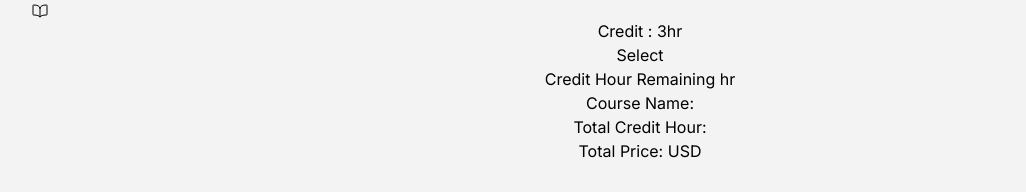
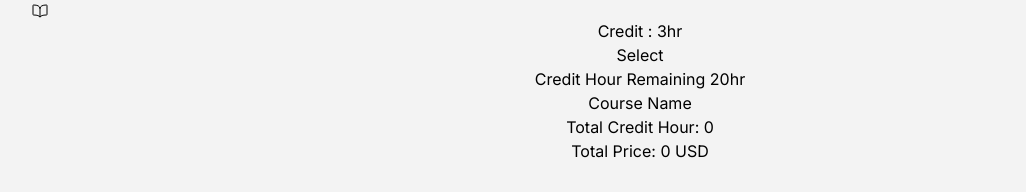
Before and after one commit to nahin222/course-registration-final, a React (Vite) app: page / in a window 1280 px wide. Shown: the part 2653-2845 px from the top of the page, without its empty margins (0-1026 px from the left). Built offline with nearby package versions, Linux system fonts and the light colour scheme.

Commit message:
select course done

```diff
--- a/src/App.jsx
+++ b/src/App.jsx
@@ -7,9 +7,12 @@ import Cart from './components/Cart/Cart';
 function App() {
   const [creditCount, setCreditCount] = useState(0);
   const [courseList, setCourseList] = useState([]);
+  const [totalPrice, setTotalPrice] = useState(0);
 
   const handleSelect=(course)=>{
     setCourseList([...courseList,course]);
+    setCreditCount(creditCount+course.credit);
+    setTotalPrice(totalPrice+course.price);
   }
 
   //importing courses data from json
@@ -19,7 +22,7 @@ function App() {
       <Header></Header>
       <div className='flex max-w-7xl mx-auto'>
         <Courses className='' handleSelect={handleSelect}></Courses>
-        <Cart courseList={courseList}></Cart>
+        <Cart courseList={courseList} creditCount={creditCount} totalPrice={totalPrice}></Cart>
       </div>
 
     </>
--- a/src/components/Cart/Cart.jsx
+++ b/src/components/Cart/Cart.jsx
@@ -1,20 +1,27 @@
 import PropTypes from 'prop-types';
 
-const Cart = ({courseList}) => {
+const Cart = ({ courseList, creditCount, totalPrice }) => {
+
+    const maxCredit = 20;
+
     return (
         <div className='bg-white rounded-xl p-3 mb-auto w-1/4'>
-            <h2 className='border-b-2 text-[#2F80ED] text-xl font-bold'>Credit Hour Remaining hr</h2>
-            <p className='text-xl font-bold'>Course Name:</p>
-            {courseList.map((course,idx)=>
-                <div key={idx}>{idx+1}.{course.course_name}</div>
-            )}
-            <p className='border-t-2 text-base font-medium'>Total Credit Hour: </p>
-            <p className='border-t-2 text-base font-semibold'>Total Price: USD</p>
+            <h2 className='border-b-2 text-[#2F80ED] text-xl font-bold pb-3'>Credit Hour Remaining {maxCredit-creditCount}hr</h2>
+            <p className='text-xl font-bold pt-3 pb-3'>Course Name</p>
+            <div className='pb-3'>
+                {courseList.map((course, idx) =>
+                    <div className='text-base font-normal text-[#1C1B1B99]' key={idx}>{idx + 1}.{course.course_name}</div>
+                )}
+            </div>
+            <p className='pt-3 pb-3 border-t-2 text-base font-medium'>Total Credit Hour: {creditCount}</p>
+            <p className='pt-3 pb-3 border-t-2 text-base font-semibold'>Total Price: {totalPrice} USD</p>
         </div>
     );
 };
 
 Cart.propTypes = {
-    courseList: PropTypes.array
+    courseList: PropTypes.array,
+    creditCount: PropTypes.number,
+    totalPrice: PropTypes.number
 }
 export default Cart;
```
